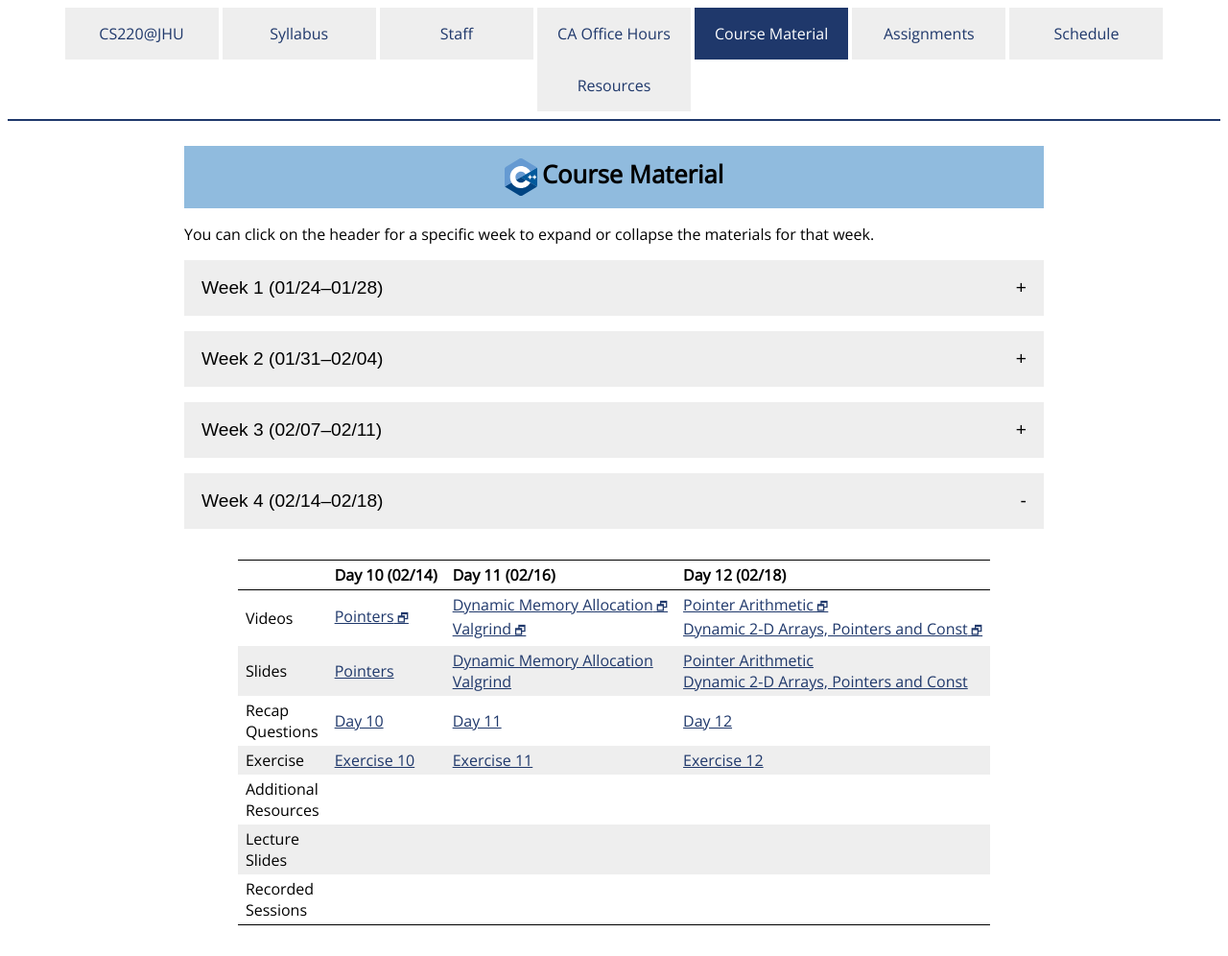
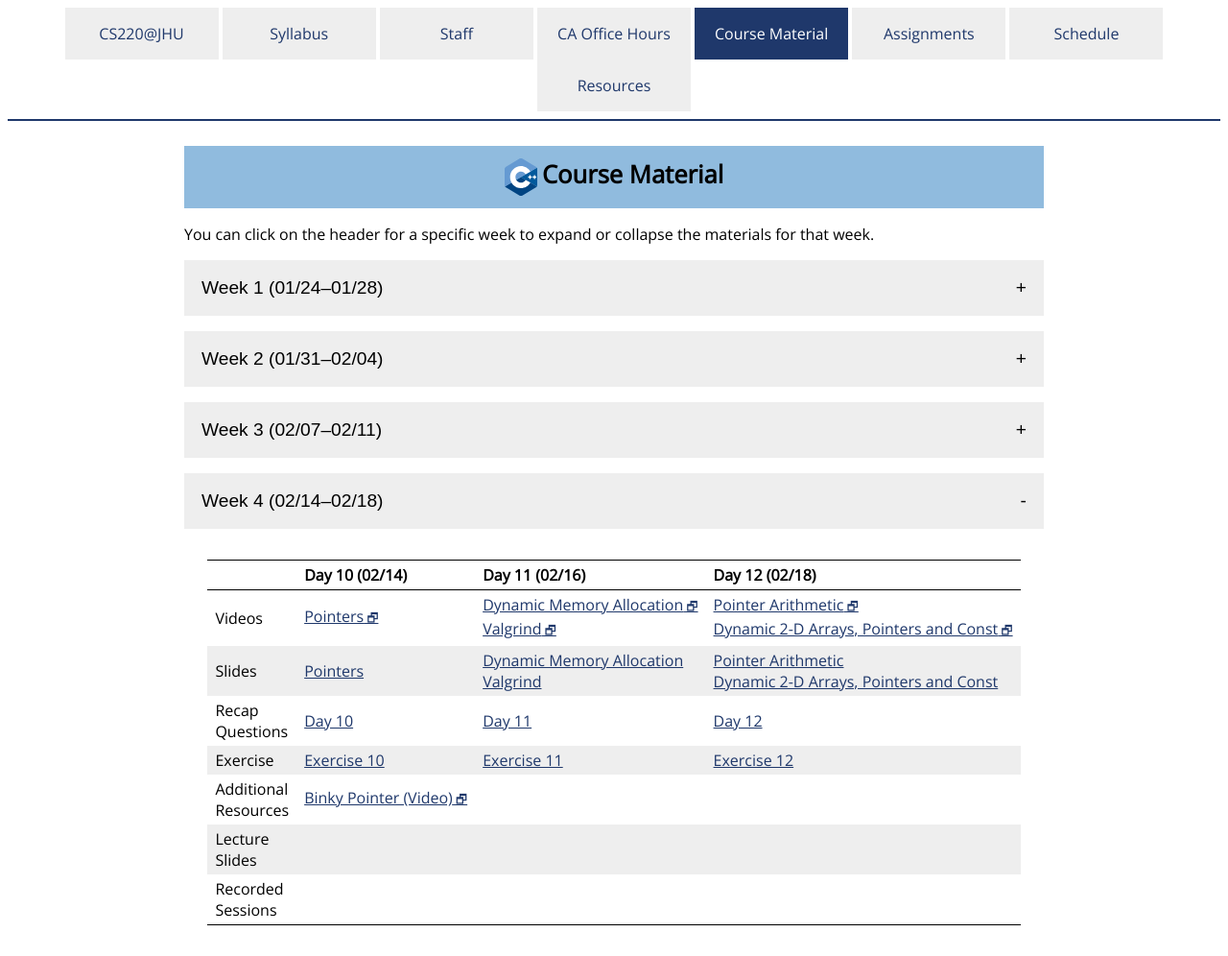
Before and after one commit to jhu-ip/cs220-s22, a Jekyll site: the page built from material.md, in a window 1280 px wide. Shown: the whole page at 96% size. Built offline with Jekyll 4.4.1, drawn with Linux system fonts in a browser that asks for light colours; some web fonts are replaced.

Commit message:
accidently missed adding material.md in prev commit

```diff
--- a/material.md
+++ b/material.md
@@ -227,7 +227,7 @@ the materials for that week.
     </tr>
     <tr>
       <td>Additional<br>Resources</td>
-      <td></td>
+      <td><a class='external' target='_blank' href='https://www.youtube.com/watch?v=5VnDaHBi8dM'>Binky Pointer (Video)</a></td>
       <td></td>
       <td></td>
     </tr>
```
